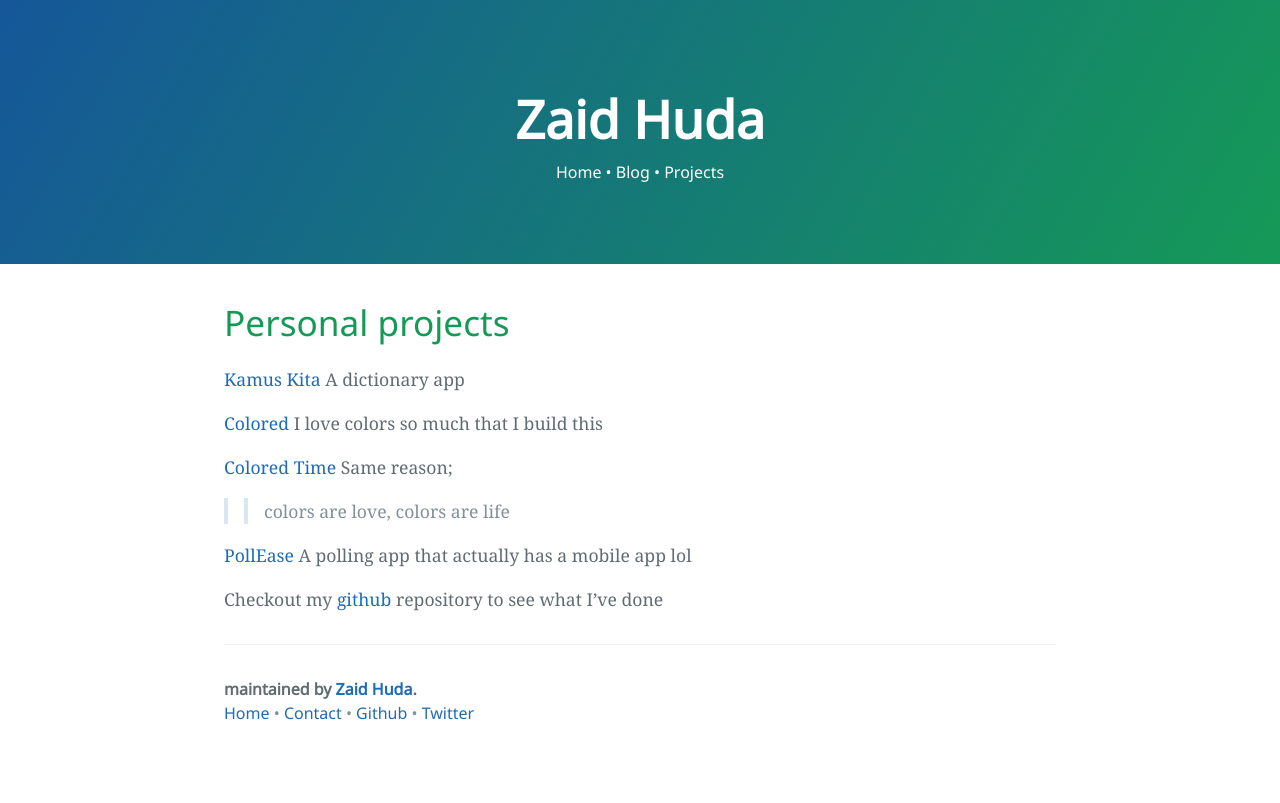
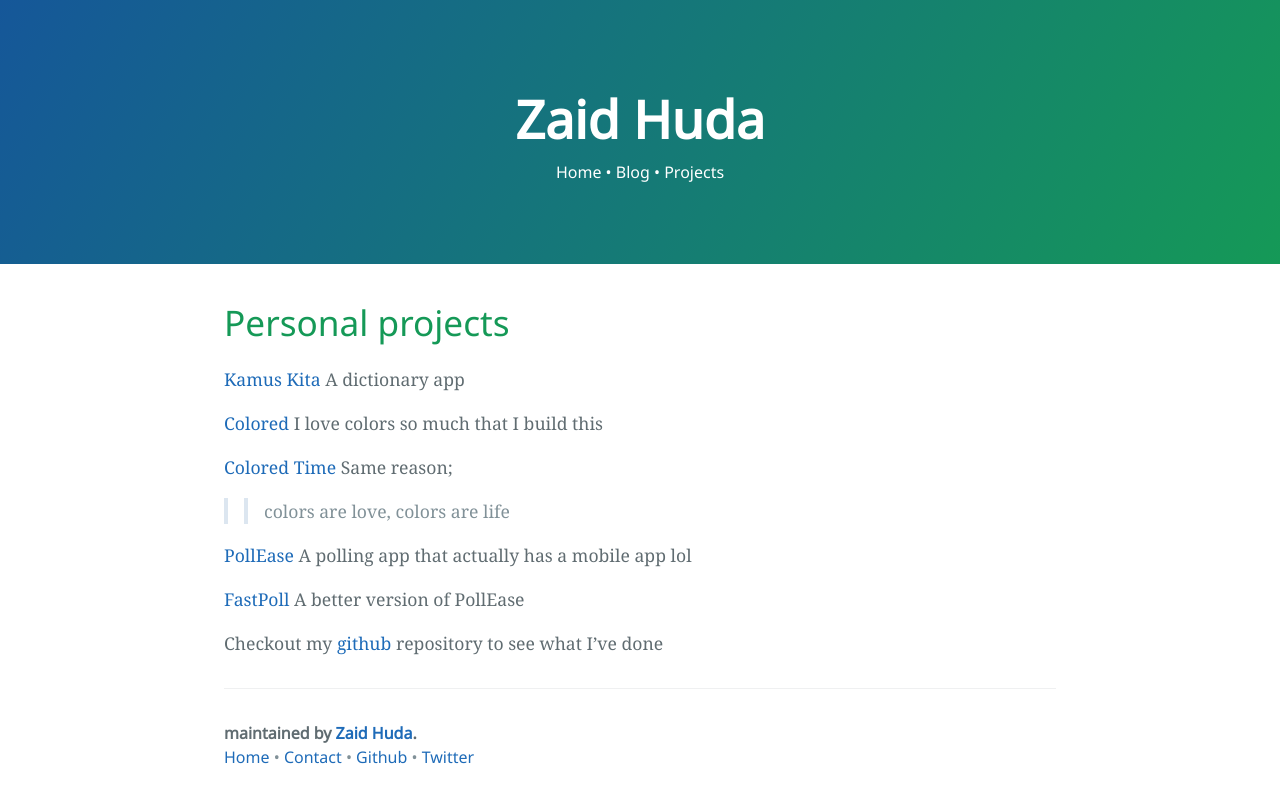
Before and after one commit to hudadiaz/myblog, a Jekyll site: the page built from projects.md, in a window 1280 px wide. Shown: the top 803 px of the page. Built offline with Jekyll 4.4.1, drawn with Linux system fonts in a browser that asks for light colours.

Commit message:
updated projects links

```diff
--- a/projects.md
+++ b/projects.md
@@ -9,16 +9,18 @@
 [Kamus Kita](https://kamuskita.my)
 A dictionary app
 
-[Colored](/colored/)
+[Colored](https://colored.zaidhuda.com)
 I love colors so much that I build this
 
-[Colored Time](/colored-time/)
+[Colored Time](https://colored-time.zaidhuda.com)
 Same reason;
->>colors are love,
->>colors are life
+
+>>colors are love, colors are life
 
 [PollEase](http://pollease.zaidhuda.com/)
 A polling app that actually has a mobile app lol
 
+[FastPoll](http://fastpoll.zaidhuda.com/)
+A better version of PollEase
 
 Checkout my [github](https://github.com/hudadiaz) repository to see what I've done
```
